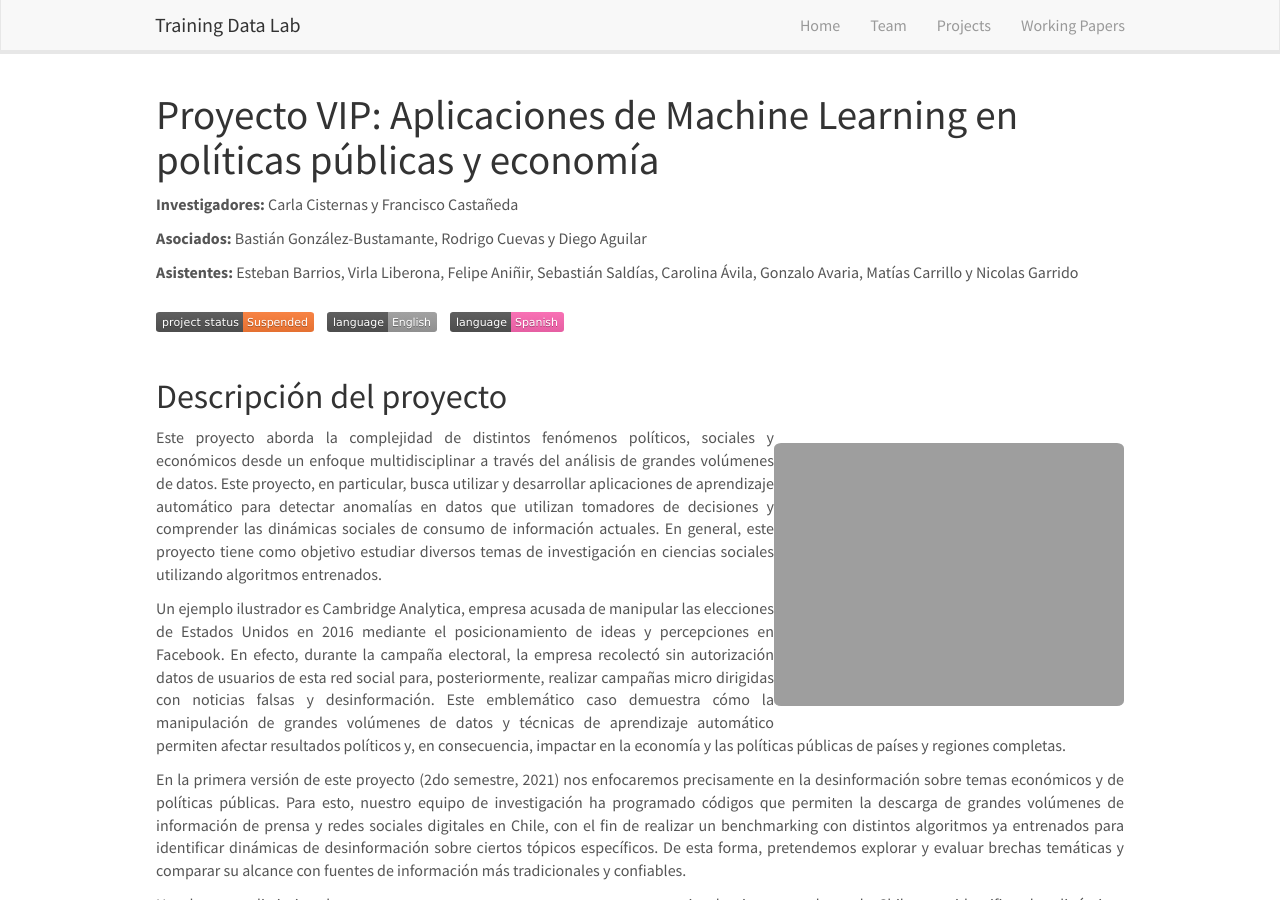
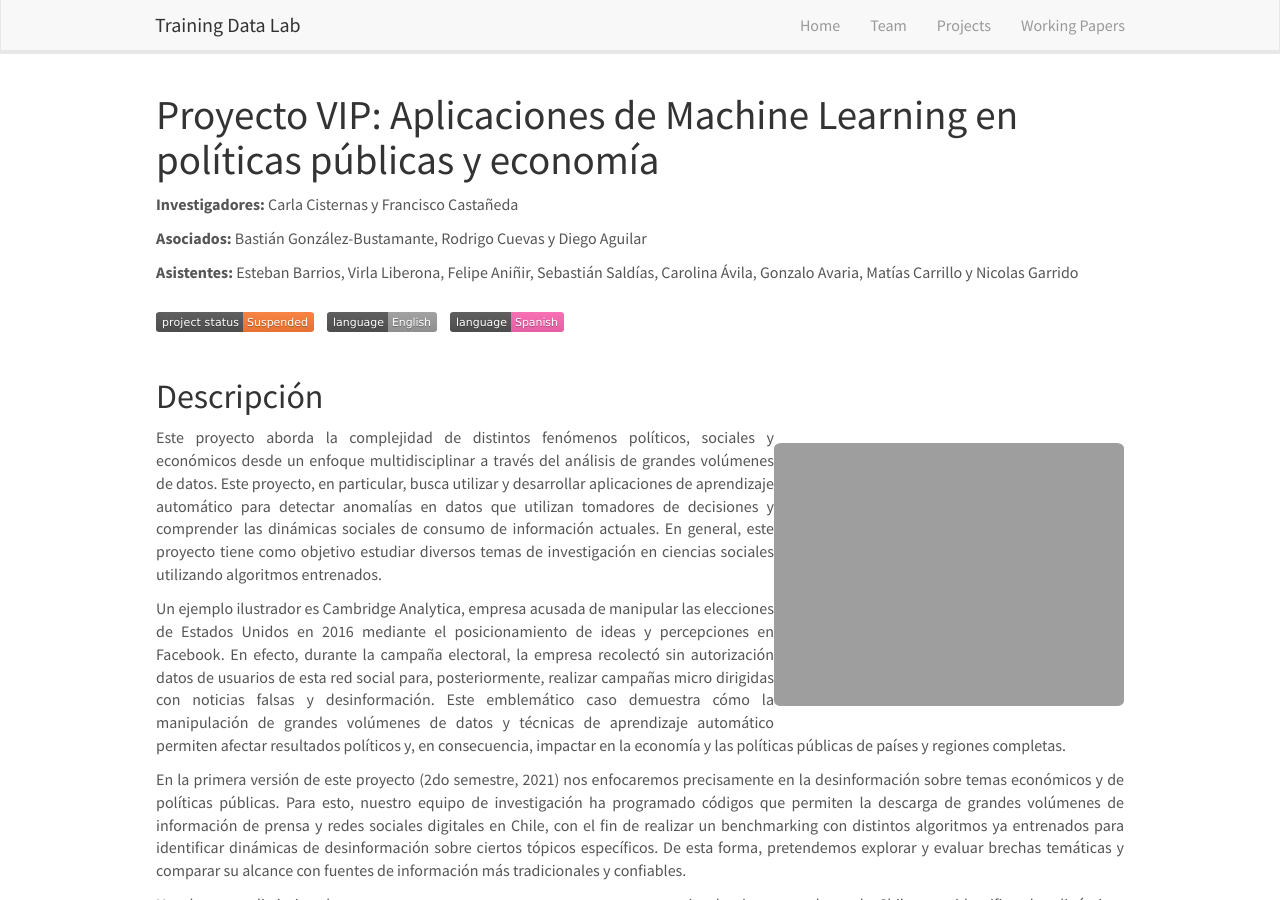
Before and after one commit to training-datalab/old-training-datalab.com, a Jekyll site: the page built from _pages/vip-project-machine-learning-spanish.md, in a window 1280 px wide and 900 px high. Built offline with Jekyll 4.4.1, drawn with Linux system fonts in a browser that asks for light colours; nearby versions of some CDN libraries.

Commit message:
Update vip-project-machine-learning-spanish.md

```diff
--- a/_pages/vip-project-machine-learning-spanish.md
+++ b/_pages/vip-project-machine-learning-spanish.md
@@ -16,7 +16,7 @@ permalink: /projects/vip-project-machine-learning-spanish
 
 ![Project Status: Suspended]({{ site.url }}{{ site.baseurl }}/badges/project_status/project_suspended.svg) &nbsp;&nbsp; [![English]({{ site.url }}{{ site.baseurl }}/badges/lang/english_inactive.svg)](https://training-datalab.com/projects/vip-project-machine-learning) &nbsp;&nbsp; [![Spanish]({{ site.url }}{{ site.baseurl }}/badges/lang/spanish.svg)](https://training-datalab.com/projects/vip-project-machine-learning-spanish)
 
-## Descripción del proyecto
+## Descripción
 
 ![]({{ site.url }}{{ site.baseurl }}/images/projects/UMayor.png){: style="width: 350px; float: right; border: 10px"}
 
```
